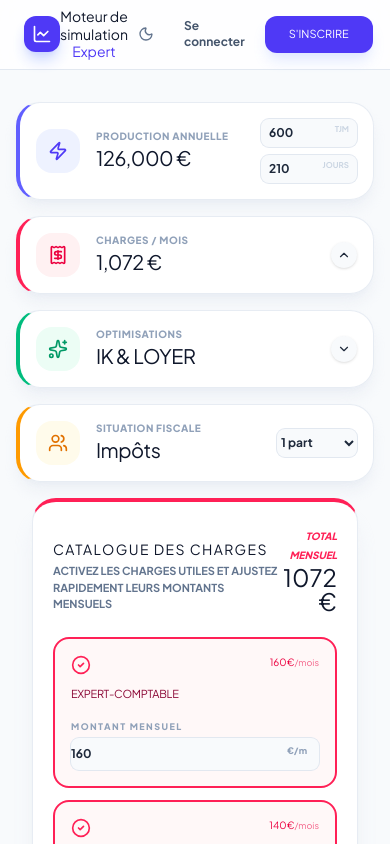
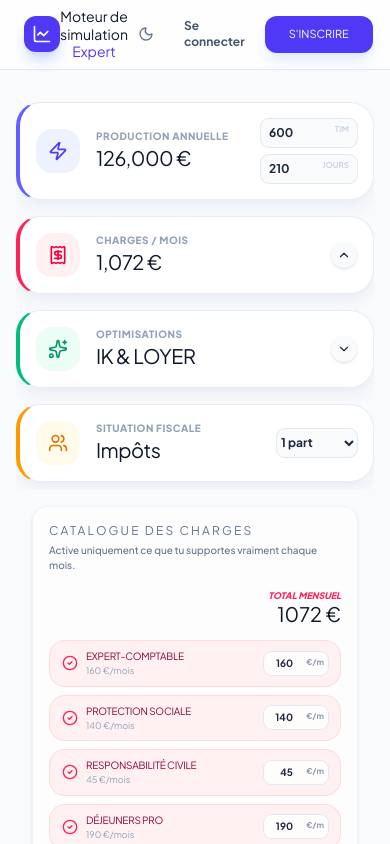
Before and after one commit to Guillaume1983/freelance-simulator-next, a Next.js app: page / in a window 390 px wide. Both pictures are taken after a click on the button 344 px from the left and 254 px from the top of the page. Shown: the top 844 px of the page. Built offline with nearby package versions, Linux system fonts and the light colour scheme.

Commit message:
Test cursor6

```diff
--- a/components/ExpandPanels.tsx
+++ b/components/ExpandPanels.tsx
@@ -9,60 +9,74 @@ export default function ExpandPanels({ activePanel, sim }: any) {
     <div className="mb-6 px-4 md:px-0 animate-in fade-in slide-in-from-top-4 duration-500">
       {/* PANNEAU CATALOGUE DES CHARGES */}
       {activePanel === 'charges' && (
-        <div className="card-pro px-5 md:px-8 py-6 md:py-8 border-t-4 border-t-rose-500 shadow-xl">
-          <div className="flex justify-between items-end mb-6">
+        <div className="mt-2 md:mt-4 rounded-2xl bg-white/70 dark:bg-slate-900/60 border border-slate-100 dark:border-slate-800 px-4 md:px-6 py-4 md:py-5 shadow-sm">
+          <div className="flex flex-col md:flex-row md:items-end md:justify-between gap-3 md:gap-0 mb-4">
             <div>
-              <h3 className="text-sm font-900 uppercase tracking-widest text-slate-900 dark:text-white">Catalogue des charges</h3>
-              <p className="text-[11px] text-slate-500 font-bold uppercase mt-1">
-                Activez les charges utiles et ajustez rapidement leurs montants mensuels
+              <h3 className="text-xs md:text-sm font-900 uppercase tracking-[0.18em] text-slate-500 dark:text-slate-300">
+                Catalogue des charges
+              </h3>
+              <p className="text-[10px] text-slate-500 font-medium mt-1">
+                Active uniquement ce que tu supportes vraiment chaque mois.
               </p>
             </div>
             <div className="text-right">
-              <span className="text-[10px] font-black text-rose-500 uppercase italic">Total mensuel</span>
-              <p className="text-2xl font-900 text-slate-900 dark:text-white leading-none">
+              <span className="text-[9px] font-black text-rose-500 uppercase italic">
+                Total mensuel
+              </span>
+              <p className="text-xl font-900 text-slate-900 dark:text-white leading-none">
                 {Math.round(sim.resultats[0].fees / 12)} €
               </p>
             </div>
           </div>
 
-          <div className="grid grid-cols-1 md:grid-cols-5 gap-3 md:gap-4">
+          <div className="space-y-2 md:space-y-0 md:grid md:grid-cols-2 lg:grid-cols-3 xl:grid-cols-5 md:gap-3">
             {CHARGES_CATALOG.map((item) => {
               const isActive = sim.state.activeCharges.includes(item.id);
-              const currentAmount =
-                sim.state.chargeAmounts?.[item.id] ?? item.amount;
+              const currentAmount = sim.state.chargeAmounts?.[item.id] ?? item.amount;
 
               return (
-                <div
+                <button
                   key={item.id}
+                  type="button"
                   onClick={() => {
                     const newCharges = isActive
                       ? sim.state.activeCharges.filter((id: string) => id !== item.id)
                       : [...sim.state.activeCharges, item.id];
                     sim.setters.setActiveCharges(newCharges);
                   }}
-                  className={`p-4 rounded-2xl border-2 transition-transform duration-200 cursor-pointer flex flex-col gap-3 group hover:-translate-y-0.5 ${
+                  className={`w-full flex items-center justify-between rounded-2xl px-3 py-2 text-left transition-colors ${
                     isActive
-                    ? 'border-rose-500 bg-rose-50/50 dark:bg-rose-900/20'
-                    : 'border-slate-100 dark:border-slate-800 hover:border-slate-200'
+                      ? 'bg-rose-50 dark:bg-rose-900/20 border border-rose-200/60 dark:border-rose-800/60'
+                      : 'bg-slate-50/60 dark:bg-slate-900/40 border border-slate-100 dark:border-slate-800'
                   }`}
                 >
-                  <div className="flex justify-between items-start">
-                    {isActive ? <CheckCircle2 className="w-5 h-5 text-rose-500" /> : <Circle className="w-5 h-5 text-slate-200" />}
-                      <span className={`text-[10px] font-900 ${isActive ? 'text-rose-600' : 'text-slate-400'}`}>
-                        {currentAmount.toLocaleString()}€<span className="text-[9px] opacity-60">/mois</span>
+                  <div className="flex items-center gap-2">
+                    {isActive ? (
+                      <CheckCircle2 className="w-4 h-4 text-rose-500" />
+                    ) : (
+                      <Circle className="w-4 h-4 text-slate-300" />
+                    )}
+                    <div className="flex flex-col">
+                      <span
+                        className={`text-[10px] font-800 uppercase tracking-tight ${
+                          isActive ? 'text-rose-900 dark:text-rose-100' : 'text-slate-500'
+                        }`}
+                      >
+                        {item.name}
+                      </span>
+                      <span className="text-[9px] text-slate-400">
+                        {currentAmount.toLocaleString()} €/mois
                       </span>
                     </div>
-                  <p className={`text-[11px] font-800 uppercase tracking-tight leading-tight ${isActive ? 'text-rose-900 dark:text-rose-100' : 'text-slate-500'}`}>
-                    {item.name}
-                  </p>
-                  <div className="mt-2">
-                    <label className="text-[9px] font-black uppercase tracking-[0.16em] text-slate-400 block mb-1">
-                      Montant mensuel
-                    </label>
-                    <div className="relative">
+                  </div>
+                  <div
+                    className="relative ml-2"
+                    onClick={(e) => {
+                      e.stopPropagation();
+                    }}
+                  >
                     <input
                       type="number"
-                        onClick={(e) => e.stopPropagation()}
                       value={currentAmount}
                       onChange={(e) => {
                         const value = Number(e.target.value) || 0;
@@ -71,14 +85,13 @@ export default function ExpandPanels({ activePanel, sim }: any) {
                           [item.id]: value,
                         });
                       }}
-                        className="w-full pr-10 py-2 text-xs font-bold"
+                      className="w-16 pr-5 py-1 text-[10px] font-bold bg-white/80 dark:bg-slate-900/80 border border-slate-200 dark:border-slate-700 rounded-lg text-right"
                     />
-                      <span className="absolute right-3 top-1.5 text-[9px] font-black text-slate-400">
+                    <span className="absolute right-1 top-1 text-[8px] font-black text-slate-400">
                       €/m
                     </span>
                   </div>
-                  </div>
-                </div>
+                </button>
               );
             })}
           </div>
--- a/components/TopCards.tsx
+++ b/components/TopCards.tsx
@@ -5,9 +5,129 @@ export default function TopCards({ sim, activePanel, togglePanel }: any) {
   const fmt = (v: number) => Math.round(v).toLocaleString() + " €";
 
   return (
-    <div className="grid grid-cols-1 md:grid-cols-4 gap-4 md:gap-6 mb-4 mt-8 max-w-[1600px] mx-auto px-4 md:px-6">
+    <div className="max-w-[1600px] mx-auto px-4 md:px-6 mb-4 mt-8">
+      {/* Carrousel vertical mobile */}
+      <div className="grid grid-cols-1 gap-4 max-h-[420px] overflow-y-auto snap-y snap-mandatory md:hidden pb-2">
+        {/* Production */}
+        <div className="card-pro px-4 py-4 border-l-4 border-l-indigo-500 flex items-center justify-between snap-start">
+          <div className="flex items-center gap-4">
+            <div className="bg-indigo-50 dark:bg-indigo-900/30 text-indigo-600 p-3 rounded-2xl">
+              <Zap className="w-5 h-5" />
+            </div>
+            <div>
+              <p className="text-[10px] font-black text-slate-400 uppercase tracking-wider">Production Annuelle</p>
+              <p className="font-900 text-slate-900 dark:text-white text-xl tracking-tight">
+                {fmt(sim.state.tjm * sim.state.days)}
+              </p>
+            </div>
+          </div>
+          <div className="flex flex-col gap-2 w-24">
+            <div className="relative">
+              <span className="absolute right-2 top-1 text-[8px] font-bold text-slate-300">TJM</span>
+              <input
+                type="number"
+                value={sim.state.tjm}
+                onChange={(e) => sim.setters.setTjm(Number(e.target.value))}
+                className="w-full !text-left pl-2 text-xs font-bold h-7"
+              />
+            </div>
+            <div className="relative">
+              <span className="absolute right-2 top-1 text-[8px] font-bold text-slate-300">JOURS</span>
+              <input
+                type="number"
+                value={sim.state.days}
+                onChange={(e) => sim.setters.setDays(Number(e.target.value))}
+                className="w-full !text-left pl-2 text-xs font-bold h-7"
+              />
+            </div>
+          </div>
+        </div>
+
+        {/* Charges */}
+        <div className="card-pro px-4 py-4 border-l-4 border-l-rose-500 flex items-center justify-between snap-start">
+          <div className="flex items-center gap-4">
+            <div className="bg-rose-50 dark:bg-rose-900/30 text-rose-600 p-3 rounded-2xl">
+              <Receipt className="w-5 h-5" />
+            </div>
+            <div>
+              <p className="text-[10px] font-black text-slate-400 uppercase tracking-wider">Charges / mois</p>
+              <p className="font-900 text-slate-900 dark:text-white text-xl tracking-tight">
+                {fmt(sim.resultats[0].fees / 12)}
+              </p>
+            </div>
+          </div>
+          <button
+            type="button"
+            className="expand-trigger shadow-sm rounded-full p-1.5 bg-slate-50 dark:bg-slate-900 hover:bg-slate-100 dark:hover:bg-slate-800 transition-colors"
+            onClick={() => togglePanel('charges')}
+            aria-label="Ouvrir le détail des charges"
+          >
+            <ChevronDown
+              className={`w-3.5 h-3.5 transition-transform ${
+                activePanel === 'charges' ? 'rotate-180' : ''
+              }`}
+            />
+          </button>
+        </div>
+
+        {/* Optimisations */}
+        <div className="card-pro px-4 py-4 border-l-4 border-l-emerald-500 flex items-center justify-between snap-start">
+          <div className="flex items-center gap-4">
+            <div className="bg-emerald-50 dark:bg-emerald-900/30 text-emerald-600 p-3 rounded-2xl">
+              <Sparkles className="w-5 h-5" />
+            </div>
+            <div>
+              <p className="text-[10px] font-black text-slate-400 uppercase tracking-wider">Optimisations</p>
+              <p className="font-900 text-slate-900 dark:text-white text-xl tracking-tight uppercase">
+                IK & Loyer
+              </p>
+            </div>
+          </div>
+          <button
+            type="button"
+            className="expand-trigger shadow-sm rounded-full p-1.5 bg-slate-50 dark:bg-slate-900 hover:bg-slate-100 dark:hover:bg-slate-800 transition-colors"
+            onClick={() => togglePanel('opti')}
+            aria-label="Ouvrir le détail des optimisations"
+          >
+            <ChevronDown
+              className={`w-3.5 h-3.5 transition-transform ${
+                activePanel === 'opti' ? 'rotate-180' : ''
+              }`}
+            />
+          </button>
+        </div>
+
+        {/* Situation */}
+        <div className="card-pro px-4 py-4 border-l-4 border-l-amber-500 flex items-center justify-between snap-start">
+          <div className="flex items-center gap-4">
+            <div className="bg-amber-50 dark:bg-amber-900/30 text-amber-600 p-3 rounded-2xl">
+              <Users className="w-5 h-5" />
+            </div>
+            <div>
+              <p className="text-[10px] font-black text-slate-400 uppercase tracking-wider">
+                Situation Fiscale
+              </p>
+              <p className="font-900 text-slate-900 dark:text-white text-xl tracking-tight">Impôts</p>
+            </div>
+          </div>
+          <div className="flex flex-col items-end">
+            <select
+              value={sim.state.taxParts}
+              onChange={(e) => sim.setters.setTaxParts(Number(e.target.value))}
+              className="w-20 text-xs font-bold h-7"
+            >
+              <option value="1">1 part</option>
+              <option value="2">2 pts</option>
+              <option value="3">3 pts</option>
+            </select>
+          </div>
+        </div>
+      </div>
+
+      {/* Grille desktop */}
+      <div className="hidden md:grid grid-cols-4 gap-6">
       {/* Production */}
-      <div className="card-pro px-4 md:px-5 py-4 md:py-5 border-l-4 border-l-indigo-500 flex items-center justify-between">
+      <div className="card-pro px-5 py-5 border-l-4 border-l-indigo-500 flex items-center justify-between">
         <div className="flex items-center gap-4">
           <div className="bg-indigo-50 dark:bg-indigo-900/30 text-indigo-600 p-3 rounded-2xl"><Zap className="w-5 h-5" /></div>
           <div>
@@ -28,7 +148,7 @@ export default function TopCards({ sim, activePanel, togglePanel }: any) {
       </div>
 
       {/* Charges */}
-      <div className="card-pro px-4 md:px-5 py-4 md:py-5 border-l-4 border-l-rose-500 flex items-center justify-between">
+      <div className="card-pro px-5 py-5 border-l-4 border-l-rose-500 flex items-center justify-between">
         <div className="flex items-center gap-4">
           <div className="bg-rose-50 dark:bg-rose-900/30 text-rose-600 p-3 rounded-2xl">
             <Receipt className="w-5 h-5" />
@@ -49,7 +169,7 @@ export default function TopCards({ sim, activePanel, togglePanel }: any) {
       </div>
 
       {/* Optimisations */}
-      <div className="card-pro px-4 md:px-5 py-4 md:py-5 border-l-4 border-l-emerald-500 flex items-center justify-between">
+      <div className="card-pro px-5 py-5 border-l-4 border-l-emerald-500 flex items-center justify-between">
         <div className="flex items-center gap-4">
           <div className="bg-emerald-50 dark:bg-emerald-900/30 text-emerald-600 p-3 rounded-2xl">
             <Sparkles className="w-5 h-5" />
@@ -70,7 +190,7 @@ export default function TopCards({ sim, activePanel, togglePanel }: any) {
       </div>
 
       {/* Situation */}
-      <div className="card-pro px-4 md:px-5 py-4 md:py-5 border-l-4 border-l-amber-500 flex items-center justify-between">
+      <div className="card-pro px-5 py-5 border-l-4 border-l-amber-500 flex items-center justify-between">
         <div className="flex items-center gap-4">
           <div className="bg-amber-50 dark:bg-amber-900/30 text-amber-600 p-3 rounded-2xl"><Users className="w-5 h-5" /></div>
           <div>
@@ -86,6 +206,7 @@ export default function TopCards({ sim, activePanel, togglePanel }: any) {
           </select>
         </div>
       </div>
+      </div>
     </div>
   );
 }
```
Lines whose indentation alone changed are shown as unchanged.
